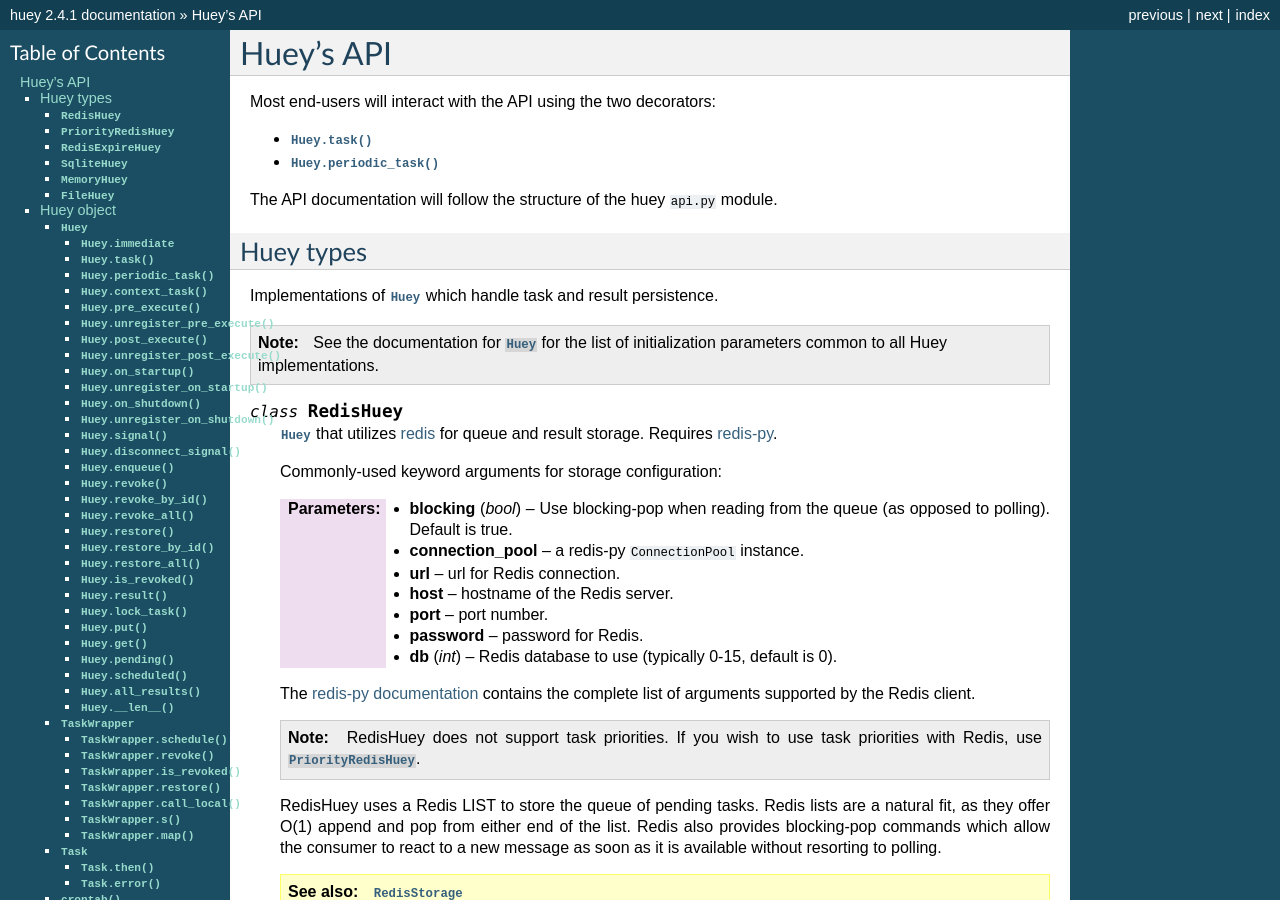
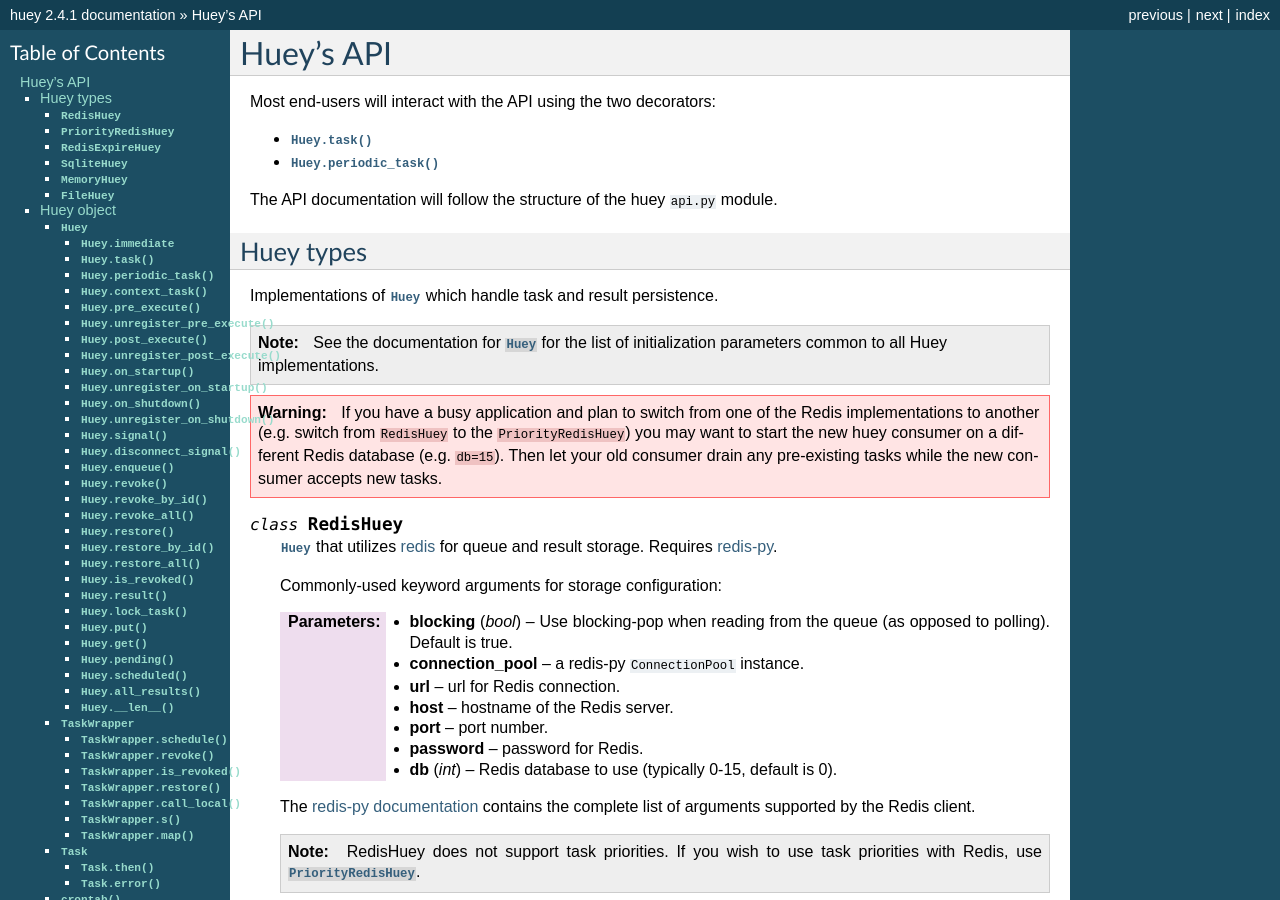
Before and after one commit to coleifer/huey, a Sphinx documentation site: the page built from docs/api.rst, in a window 1280 px wide and 900 px high. Built offline with Sphinx 7.4.7, drawn with Linux system fonts in a browser that asks for light colours.

Commit message:
Note on changing storage implementations.

```diff
--- a/docs/api.rst
+++ b/docs/api.rst
@@ -18,6 +18,13 @@
 .. note::
     See the documentation for :py:class:`Huey` for the list of initialization
     parameters common to all Huey implementations.
+
+.. warning::
+    If you have a busy application and plan to switch from one of the Redis
+    implementations to another (e.g. switch from ``RedisHuey`` to the
+    ``PriorityRedisHuey``) you may want to start the new huey consumer on a
+    different Redis database (e.g. ``db=15``). Then let your old consumer drain
+    any pre-existing tasks while the new consumer accepts new tasks.
 
 .. py:class:: RedisHuey
 
```
